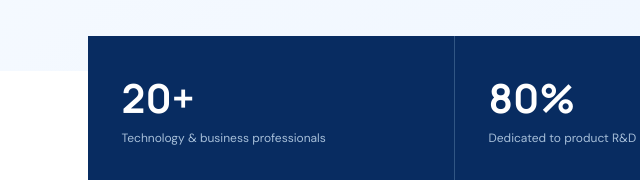
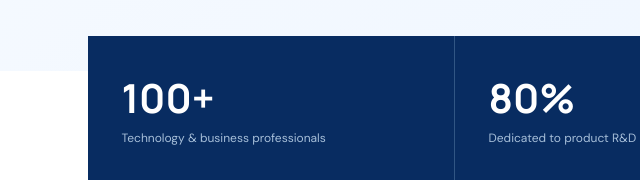
Before and after one commit to jayhohoho2019/bmmain, a website: page about.html in a window 1280 px wide. Shown: the part 627-809 px from the top of the page, 2-642 px from the left. Drawn offline with Linux system fonts and the light colour scheme.

Commit message:
Update about.html

```diff
--- a/about.html
+++ b/about.html
@@ -1,7 +1,7 @@
 <!doctype html><html lang="en"><head><meta charset="utf-8"><meta name="viewport" content="width=device-width, initial-scale=1"><title>About Us — Buildmore Solutions</title><link rel="stylesheet" href="styles.css"></head><body>
 <header class="site-header"><a class="brand" href="index.html"><span class="logo"><i></i><i></i><i></i></span><span>BUILDMORE <b>SOLUTIONS</b></span></a><button class="menu">Menu</button><nav><a href="index.html">Home</a><a href="products.html">Products & Technology</a><a href="solutions.html">Solutions</a><a class="active" href="about.html">About Us</a><a class="nav-cta" href="mailto:awssuport@buildmore-solutions.com">Contact us</a></nav></header>
 <main><section class="page-hero about-hero"><p class="kicker"><span></span> About Buildmore Solutions</p><h1>We build the foundation<br>for <em>intelligent enterprise.</em></h1><div class="about-lead"><p>Buildmore Solutions LLC, established in 2014 in <a href="https://esos.nv.gov/EntitySearch/OnlineEntitySearch">Nevada</a>, is a technology company currently focused on one goal: making advanced computing and artificial intelligence practical for enterprise teams.</p><p>We bring together deep infrastructure experience, product engineering, and industry understanding to help customers move confidently from possibility to production.</p></div></section>
-<section class="stats"><div><strong>20+</strong><span>Technology & business professionals</span></div><div><strong>80%</strong><span>Dedicated to product R&D</span></div><div><strong>E2E</strong><span>From computing infrastructure to AI applications</span></div></section>
+<section class="stats"><div><strong>100+</strong><span>Technology & business professionals</span></div><div><strong>80%</strong><span>Dedicated to product R&D</span></div><div><strong>E2E</strong><span>From computing infrastructure to AI applications</span></div></section>
 <section class="story"><div><p class="kicker"><span></span> Our perspective</p><h2>AI is not a feature.<br>It is a capability to build.</h2></div><div><p>Enterprises do not need another isolated experiment. They need secure infrastructure, dependable platforms, and partners who understand how technology fits into complex operational environments.</p><p>That is where Buildmore works best—at the intersection of advanced computing, AI engineering, and real business requirements.</p></div></section>
 <section class="values"><article><span>01</span><h3>Engineering depth</h3><p>We solve difficult infrastructure and integration problems with rigorous technical thinking.</p></article><article><span>02</span><h3>Practical ambition</h3><p>We think boldly, then turn the vision into systems that teams can operate and trust.</p></article><article><span>03</span><h3>Open by design</h3><p>We build for choice—across models, clouds, tools, and deployment environments.</p></article><article><span>04</span><h3>Customer outcomes</h3><p>Technology matters when it creates durable, measurable value for the people using it.</p></article></section>
 <section class="contact-section"><div><p class="kicker"><span></span> Contact us</p><h2>Start building what’s next.</h2><p>Talk with our team about your enterprise AI priorities, knowledge systems, or transformation roadmap.</p></div><div class="contact-details"><article><small>OFFICE</small><address>732 S 6th St, Ste R<br>Las Vegas, NV 89101<br>United States</address></article><article><small>EMAIL</small><a href="mailto:awssupport@buildmore-solutions.com">awssupport@buildmore-solutions.com <span>↗</span></a></article></div></section>
```
